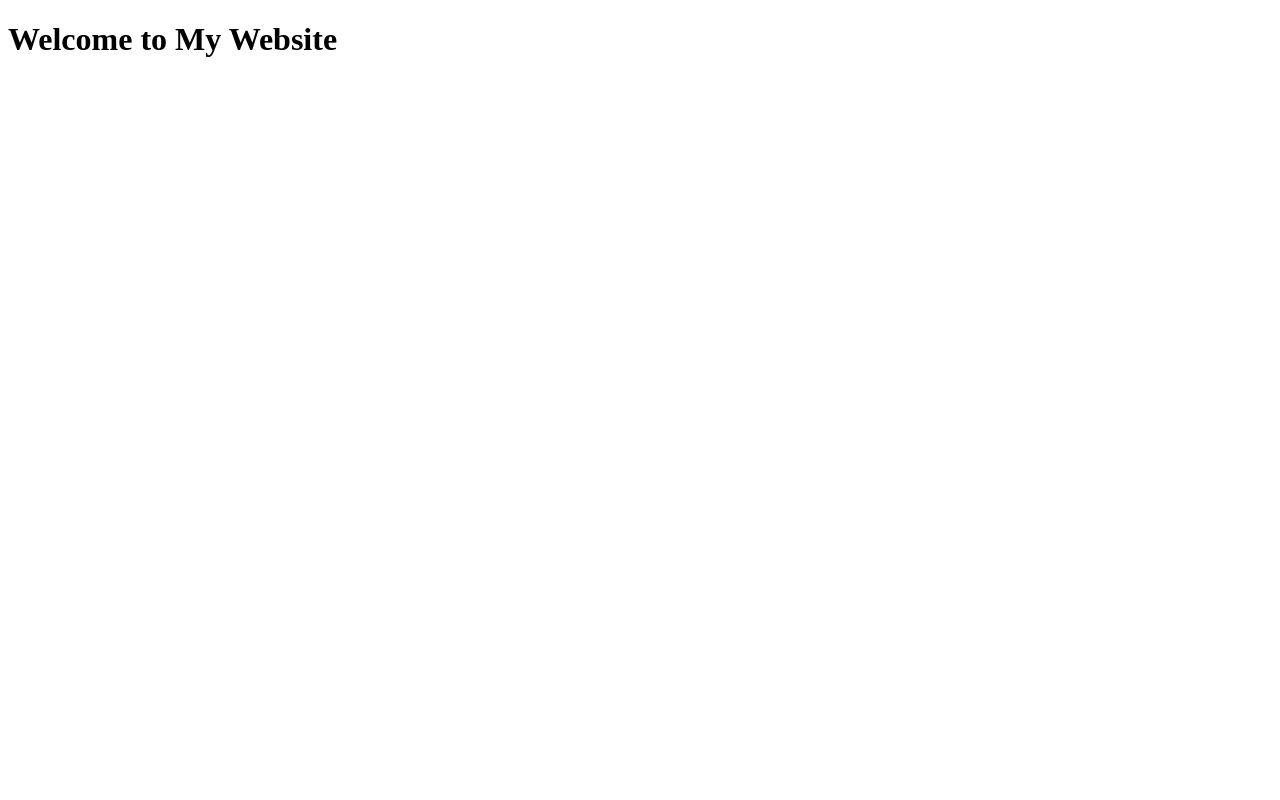
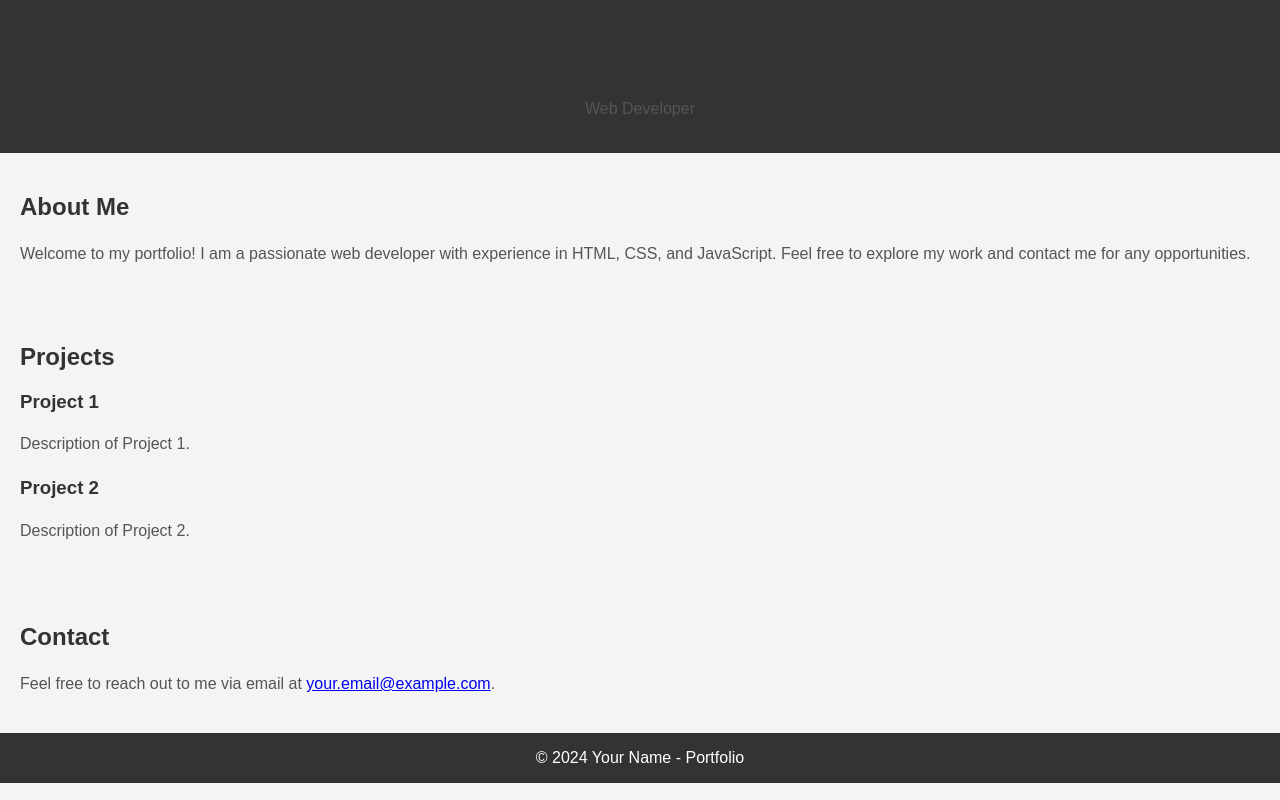
Before and after one commit to DillPickler62/portfolio.github.io, a plain HTML site: page index.html in a window 1280 px wide. Drawn offline with Linux system fonts and the light colour scheme.

Commit message:
Update index.html

```diff
--- a/index.html
+++ b/index.html
@@ -3,10 +3,84 @@
 <head>
   <meta charset="UTF-8">
   <meta name="viewport" content="width=device-width, initial-scale=1.0">
+  <title>Your Name - Portfolio</title>
+  <style>
+    body {
+      font-family: 'Arial', sans-serif;
+      margin: 0;
+      padding: 0;
+      background-color: #f4f4f4;
+    }
+
+    header {
+      background-color: #333;
+      color: #fff;
+      text-align: center;
+      padding: 1em 0;
+    }
+
+    section {
+      padding: 20px;
+    }
+
+    h1, h2, h3 {
+      color: #333;
+    }
+
+    p {
+      line-height: 1.6;
+      color: #555;
+    }
+
+    .project {
+      margin-bottom: 20px;
+    }
+
+    footer {
+      text-align: center;
+      padding: 1em 0;
+      background-color: #333;
+      color: #fff;
+    }
+  </style>
 </head>
 <body>
-    <main>
-        <h1>Welcome to My Website</h1>
-    </main>
+  <header>
+    <h1>Your Name</h1>
+    <p>Web Developer</p>
+  </header>
+
+  <section id="about">
+    <h2>About Me</h2>
+    <p>
+      Welcome to my portfolio! I am a passionate web developer with experience in HTML, CSS, and JavaScript.
+      Feel free to explore my work and contact me for any opportunities.
+    </p>
+  </section>
+
+  <section id="projects">
+    <h2>Projects</h2>
+
+    <div class="project">
+      <h3>Project 1</h3>
+      <p>Description of Project 1.</p>
+    </div>
+
+    <div class="project">
+      <h3>Project 2</h3>
+      <p>Description of Project 2.</p>
+    </div>
+  </section>
+
+  <section id="contact">
+    <h2>Contact</h2>
+    <p>
+      Feel free to reach out to me via email at <a href="mailto:your.email@example.com">your.email@example.com</a>.
+    </p>
+  </section>
+
+  <footer>
+    &copy; 2024 Your Name - Portfolio
+  </footer>
 </body>
 </html>
```
Lines whose indentation alone changed are shown as unchanged.
